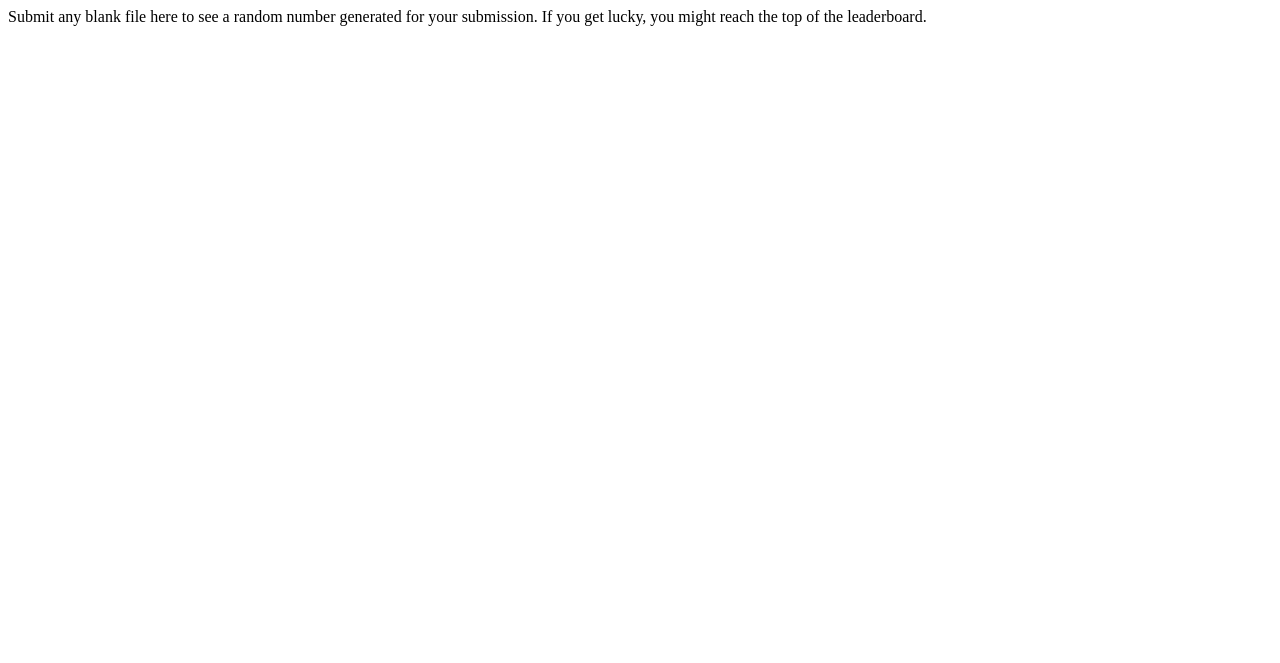
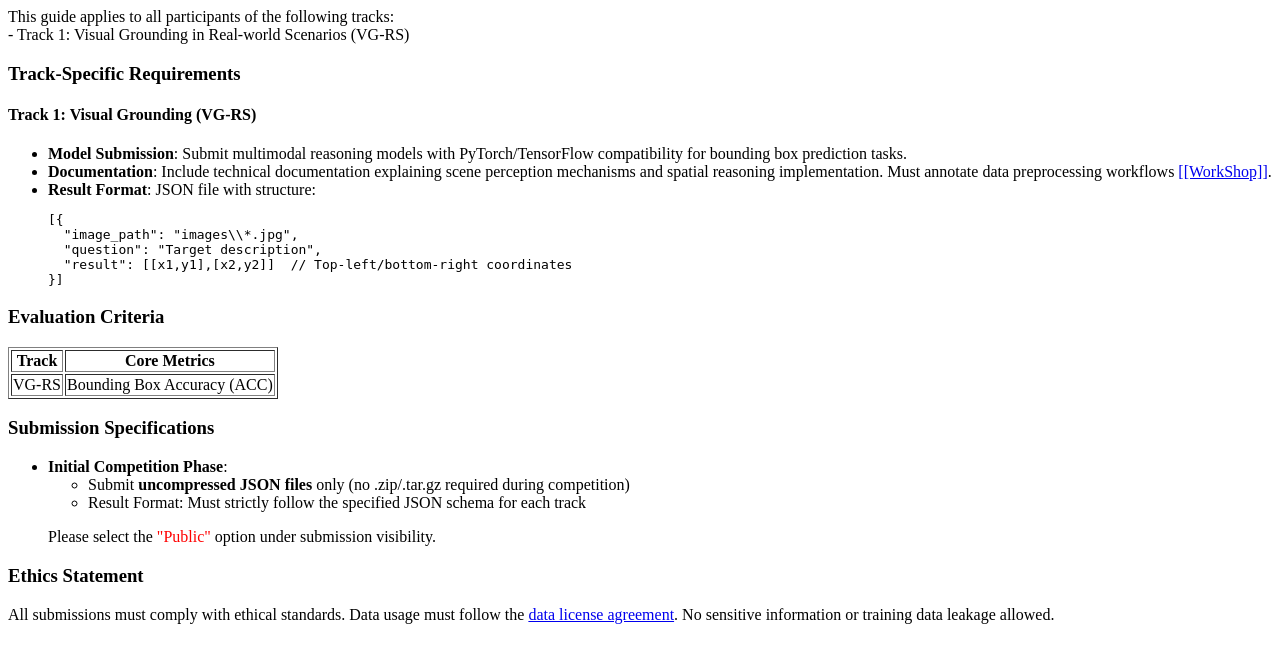
Before and after one commit to Natsume0124/MRC-Track1, a Python web app: template templates/submission_guidelines.html in a window 1280 px wide. Shown: the top 663 px of the page. Run offline with Jinja, Linux system fonts and the light colour scheme; the template is opened without the code that fills it, so the values that code supplies are empty.

Commit message:
Update submission_guidelines.html

```diff
--- a/templates/submission_guidelines.html
+++ b/templates/submission_guidelines.html
@@ -1 +1,40 @@
-<p>Submit any blank file here to see a random number generated for your submission. If you get lucky, you might reach the top of the leaderboard.</p>
+    <p>This guide applies to all participants of the following tracks:<br>
+    - Track 1: Visual Grounding in Real-world Scenarios (VG-RS)<br>
+
+    <h3>Track-Specific Requirements</h3>
+
+    <!-- Track 1 -->
+    <h4>Track 1: Visual Grounding (VG-RS)</h4>
+    <ul>
+        <li><strong>Model Submission</strong>: Submit multimodal reasoning models with PyTorch/TensorFlow compatibility for bounding box prediction tasks.</li>
+        <li><strong>Documentation</strong>: Include technical documentation explaining scene perception mechanisms and spatial reasoning implementation. Must annotate data preprocessing workflows <a href="https://lens4mllms.github.io/mars2-workshop-iccv2025/">[[WorkShop]]</a>.</li>
+        <li><strong>Result Format</strong>: JSON file with structure:
+            <pre><code>[{
+  "image_path": "images\\*.jpg",
+  "question": "Target description",
+  "result": [[x1,y1],[x2,y2]]  // Top-left/bottom-right coordinates
+}]</code></pre>
+        </li>
+<!--         <li><strong>Visualization</strong>: Provide annotated visualizations (PNG format) covering at least 10 test scenarios with ground-truth bounding boxes.</li> -->
+    </ul>
+
+    <h3>Evaluation Criteria</h3>
+    <table border="1">
+        <tr><th>Track</th><th>Core Metrics</th></tr>
+        <tr><td>VG-RS</td><td>Bounding Box Accuracy (ACC)</td></tr>
+    </table>
+
+<h3>Submission Specifications</h3>
+<ul>
+    <li><strong>Initial Competition Phase</strong>:
+        <ul>
+            <li>Submit <strong>uncompressed JSON files</strong> only (no .zip/.tar.gz required during competition)</li>
+            <li>Result Format: Must strictly follow the specified JSON schema for each track</li>
+        </ul>
+    </li>
+    <p>Please select the <span style="color: red;">"Public"</span> option under submission visibility.</p>
+
+</ul>
+
+    <h3>Ethics Statement</h3>
+    <p>All submissions must comply with ethical standards. Data usage must follow the <a href="https://lens4mllms.github.io/mars2-workshop-iccv2025/">data  license agreement</a>. No sensitive information or training data leakage allowed.</p>
```
